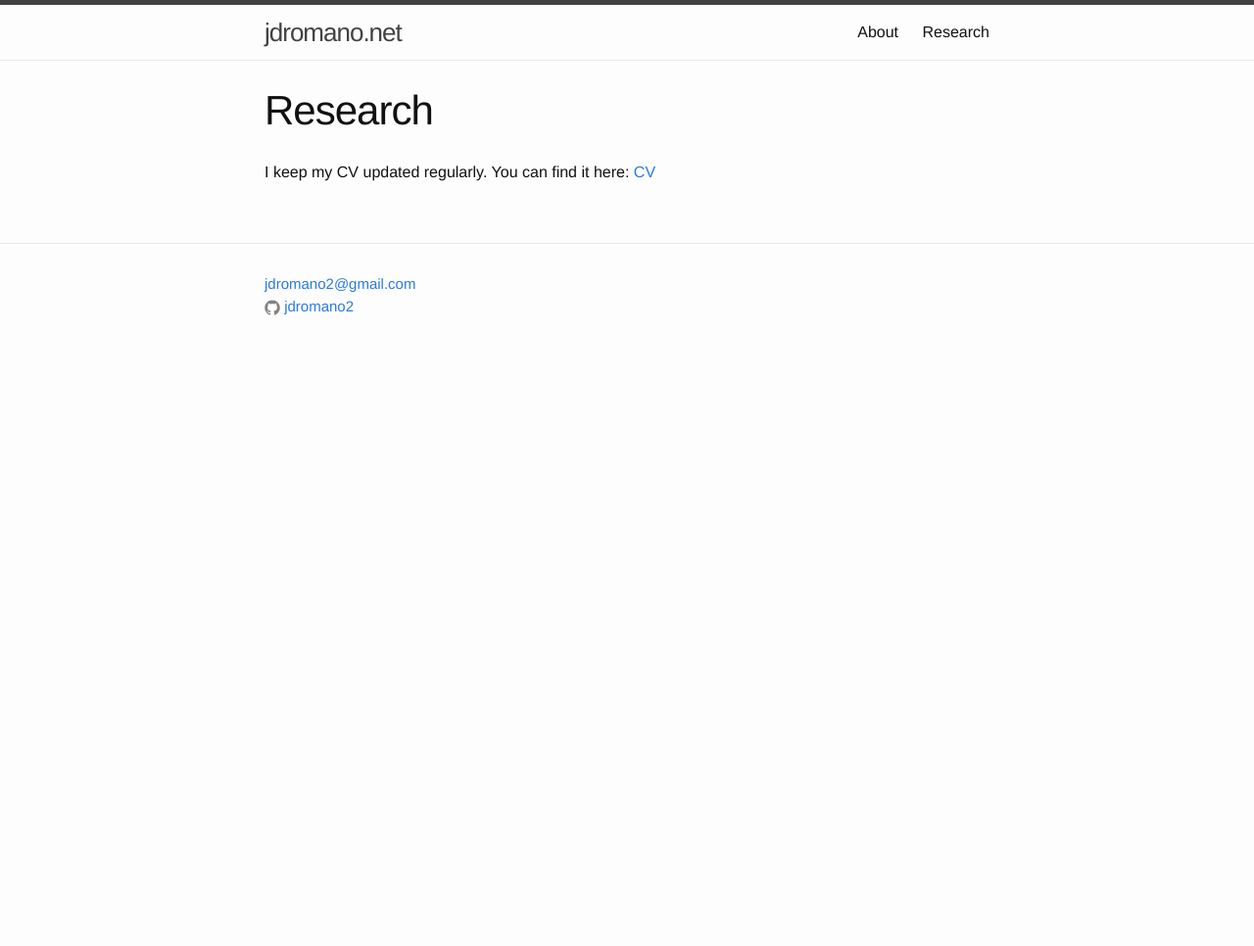
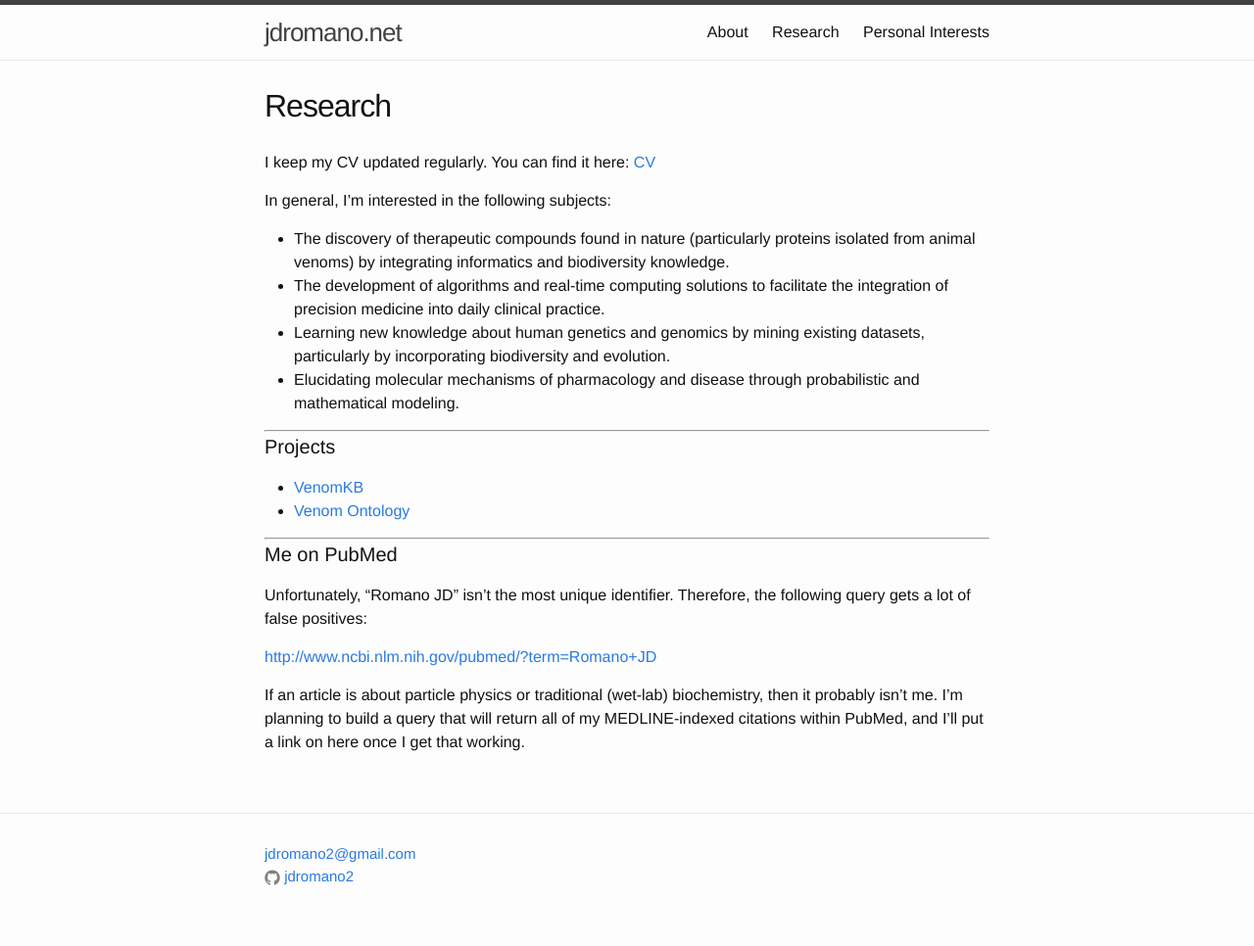
Before and after one commit to JDRomano2/jdromano.net, a Jekyll site: the page built from research.md, in a window 1280 px wide. Shown: the whole page at 98% size. Built offline with Jekyll 4.4.1, drawn with Linux system fonts in a browser that asks for light colours; before the commit the page ends 900 px from its top, so only the background shows below that.

Commit message:
More customization

```diff
--- a/_includes/header.html
+++ b/_includes/header.html
@@ -13,8 +13,10 @@
         </svg>
       </a>
 
+			{% assign pages = site.pages | sort:"weight" %}
+
       <div class="trigger">
-        {% for my_page in site.pages %}
+        {% for my_page in pages %}
           {% if my_page.title %}
           <a class="page-link" href="{{ my_page.url | prepend: site.baseurl }}">{{ my_page.title }}</a>
           {% endif %}
--- a/_sass/_layout.scss
+++ b/_sass/_layout.scss
@@ -204,7 +204,7 @@
 }
 
 .post-title {
-    font-size: 42px;
+    font-size: 32px;
     letter-spacing: -1px;
     line-height: 1;
 
--- a/css/main.scss
+++ b/css/main.scss
@@ -6,7 +6,7 @@
 
 
 // Our variables
-$base-font-family: "Helvetica Neue", Helvetica, Arial, sans-serif;
+$base-font-family: "Raleway", "Helvetica Neue", Helvetica, Arial, sans-serif;
 $base-font-size:   16px;
 $base-font-weight: 400;
 $small-font-size:  $base-font-size * 0.875;
--- a/research.md
+++ b/research.md
@@ -2,6 +2,31 @@
 layout: page
 title: Research
 permalink: /research/
+weight: 2
 ---
 
 I keep my CV updated regularly. You can find it here: [CV]({{site.url}}/pdfs/cv_jdromano.pdf)
+
+In general, I'm interested in the following subjects:
+
+* The discovery of therapeutic compounds found in nature (particularly proteins isolated from animal venoms) by integrating informatics and biodiversity knowledge.
+* The development of algorithms and real-time computing solutions to facilitate the integration of precision medicine into daily clinical practice.
+* Learning new knowledge about human genetics and genomics by mining existing datasets, particularly by incorporating biodiversity and evolution.
+* Elucidating molecular mechanisms of pharmacology and disease through probabilistic and mathematical modeling.
+
+- - - -
+
+#### Projects
+
+* [VenomKB](http://venomkb.org/)
+* [Venom Ontology](https://bioportal.bioontology.org/ontologies/CU-VO)
+
+- - - -
+
+#### Me on PubMed
+
+Unfortunately, "Romano JD" isn't the most unique identifier. Therefore, the following query gets a lot of false positives:
+
+[http://www.ncbi.nlm.nih.gov/pubmed/?term=Romano+JD](http://www.ncbi.nlm.nih.gov/pubmed/?term=Romano+JD)
+
+If an article is about particle physics or traditional (wet-lab) biochemistry, then it probably isn't me. I'm planning to build a query that will return all of my MEDLINE-indexed citations within PubMed, and I'll put a link on here once I get that working.
```
Also changed, not shown: about.md (+7 -0 lines), personal.md (added, +10 -0 lines).
